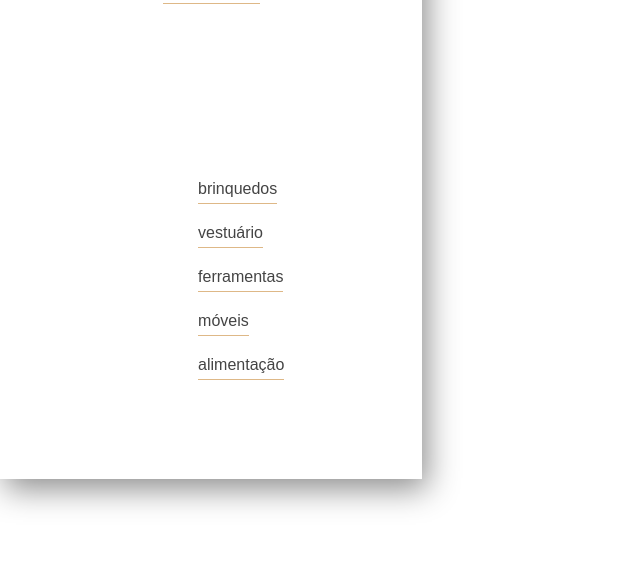
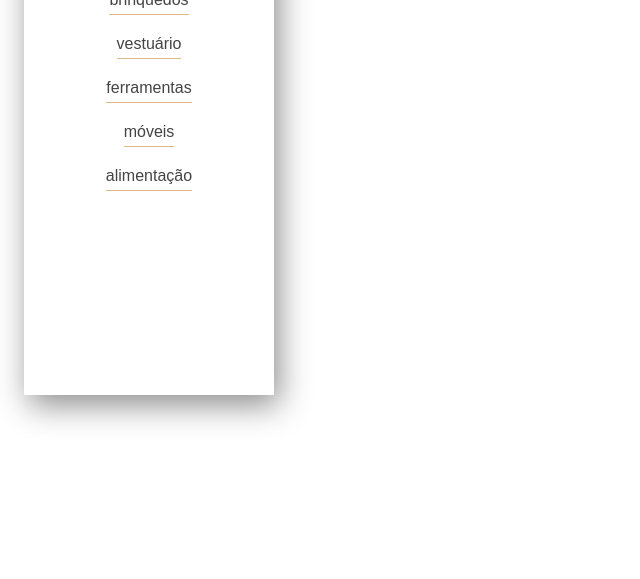
Before and after one commit to jeanevertonoficial/base-tcc, a PHP site: page / in a window 1280 px wide. Shown: the part 221-800 px from the top of the page, without its empty margins (0-640 px from the left). Run offline with PHP 8.4, Linux system fonts and the light colour scheme.

Commit message:
menu lateral criado

```diff
--- a/view/menu-lateral.phtml
+++ b/view/menu-lateral.phtml
@@ -1,12 +1,12 @@
 <section>
     <div class="menu-lateral">
-        <h3 class="categoria-h3">Categorias</h3>
+        <h4 class="categoria-h3">Categorias</h4>
         <ul class="opcao">
-            <li class="opcao-li">brinquedos</liclass>
-            <li class="opcao-li">vestuário</liclass>
-            <li class="opcao-li">ferramentas</liclass>
-            <li class="opcao-li">móveis</liclass>
-            <li class="opcao-li">alimentação</liclass>
+            <li class="opcao-li"><a href="#">brinquedos</a></li>
+            <li class="opcao-li"><a href="#">vestuário</a></li>
+            <li class="opcao-li"><a href="#">ferramentas</a></li>
+            <li class="opcao-li"><a href="#">móveis</a></li>
+            <li class="opcao-li"><a href="#">alimentação</a></li>
         </ul>
     </div>
 </section>
@@ -16,14 +16,17 @@
       display: flex;
     }
     .menu-lateral {
-        display: grid;
+        display: block;
         justify-items: center;
-        width: 33%;
-        height: 600px;
+        width: 250px;
+        height: 500px;
 
         box-shadow: 5px 10px 30px rgba(0, 0, 0, 0.45);
 
         background: white;
+
+        margin-top: 1rem;
+        margin-left: 1.5rem;
     }
 
     .categoria-h3, .opcao {
@@ -31,18 +34,34 @@
 
     }
     .categoria-h3, .opcao-li {
+        transition: 1s;
         padding-bottom: 5px;
         border-bottom: 1px solid burlywood;
     }
 
+    .categoria-h3 {
+        margin: auto;
+        margin-bottom: 2.5rem;
+        margin-top: 2rem;
+
+        text-align: center;
+        width: fit-content;
+    }
+
     .opcao {
-        display: grid;
+        display: flex;
         flex-direction: column;
         justify-content: center;
     }
 
     .opcao-li {
+        margin: auto;
         margin-bottom: 20px;
+    }
+
+    ul.opcao {
+        padding: inherit;
+        margin: auto;
     }
 
 
```
